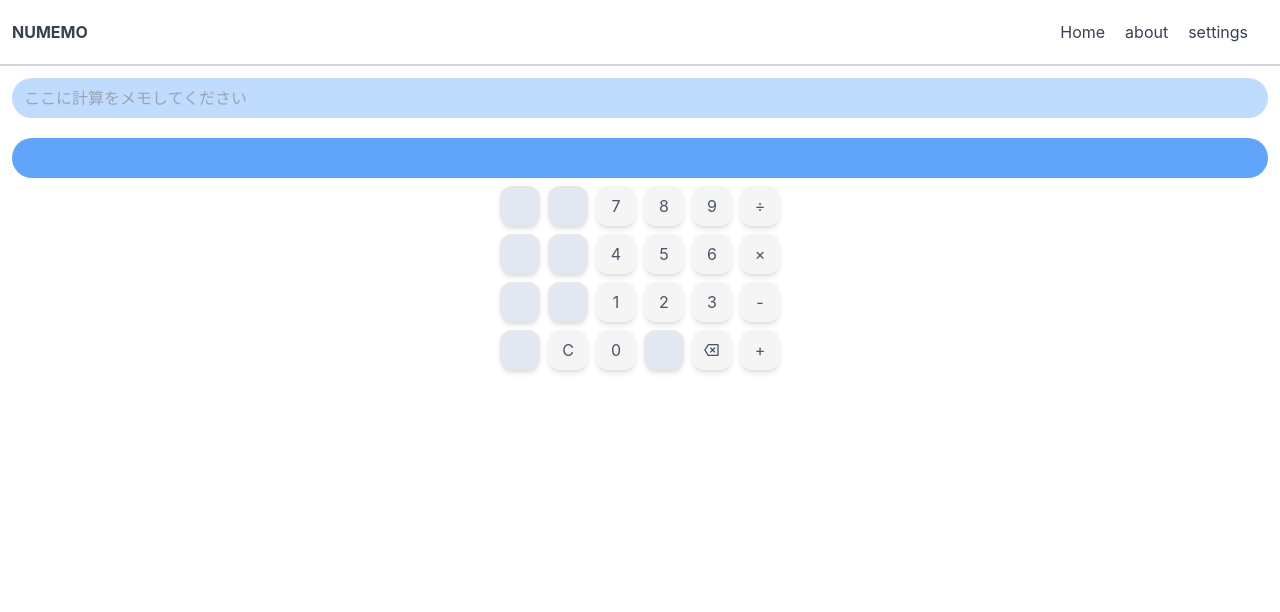
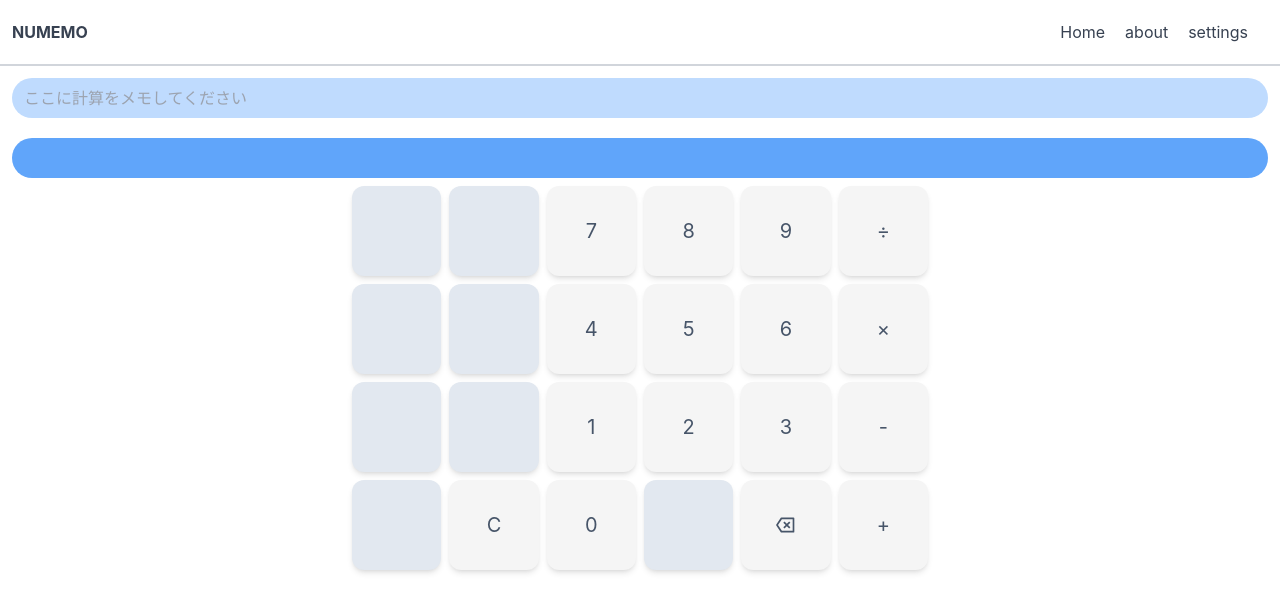
Before and after one commit to akiprogramming/numemo_test, a React (Vite) app: page / in a window 1280 px wide. Shown: the top 612 px of the page. Built offline with nearby package versions, Linux system fonts and the light colour scheme.

Commit message:
💄 キーボード最大幅フィット調整

```diff
--- a/src/App.tsx
+++ b/src/App.tsx
@@ -15,7 +15,7 @@ import { Header } from "components/Header";
 
 const Content = () => {
   return (
-    <div className="container mx-auto p-3">
+    <div className="mx-auto p-3">
       <Outlet />
     </div>
   );
--- a/src/components/Keyboard.tsx
+++ b/src/components/Keyboard.tsx
@@ -18,7 +18,8 @@ export const Keyboard = memo(({ setData }: Props) => {
   };
 
   return (
-    <div className="mx-auto mt-2 grid w-screen max-w-fit select-none grid-cols-6 grid-rows-4 items-center gap-2  text-slate-600">
+    <div className="mx-auto mt-2 aspect-[6/4]  w-full max-w-xl select-none text-sm text-slate-600 sm:text-lg  md:text-xl">
+      <div className="grid h-full w-full grid-cols-6 grid-rows-4 items-center gap-2">
         {btnDisplayOrder.map((btn, i) => {
           switch (btn) {
             case "C":
@@ -50,10 +51,11 @@ export const Keyboard = memo(({ setData }: Props) => {
             case " ":
             case "":
               return (
-              <span
+                <button
+                  disabled
                   key={`empty${i}`}
-                className=" mx-auto h-10 w-10 rounded-xl bg-slate-200 shadow-md transition-all active:shadow-none"
-              ></span>
+                  className=" mx-auto h-full w-full rounded-xl bg-slate-200 shadow-md transition-all active:shadow-none"
+                ></button>
               );
             default:
               return (
@@ -68,5 +70,6 @@ export const Keyboard = memo(({ setData }: Props) => {
           }
         })}
       </div>
+    </div>
   );
 });
```
Lines whose indentation alone changed are shown as unchanged.
